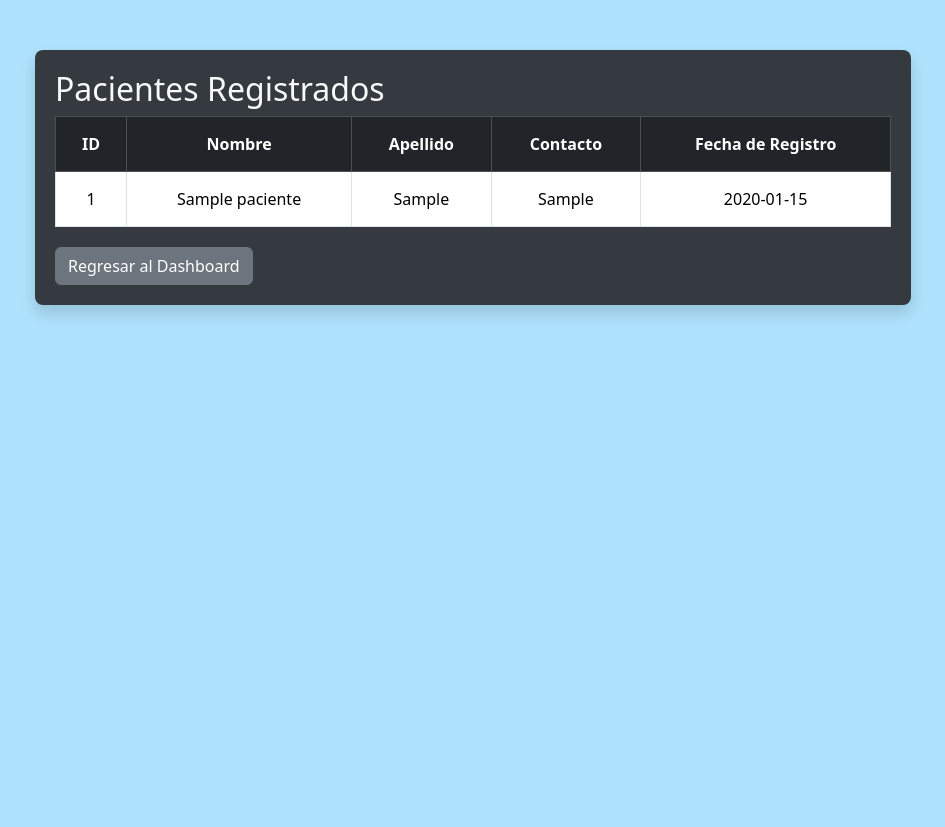
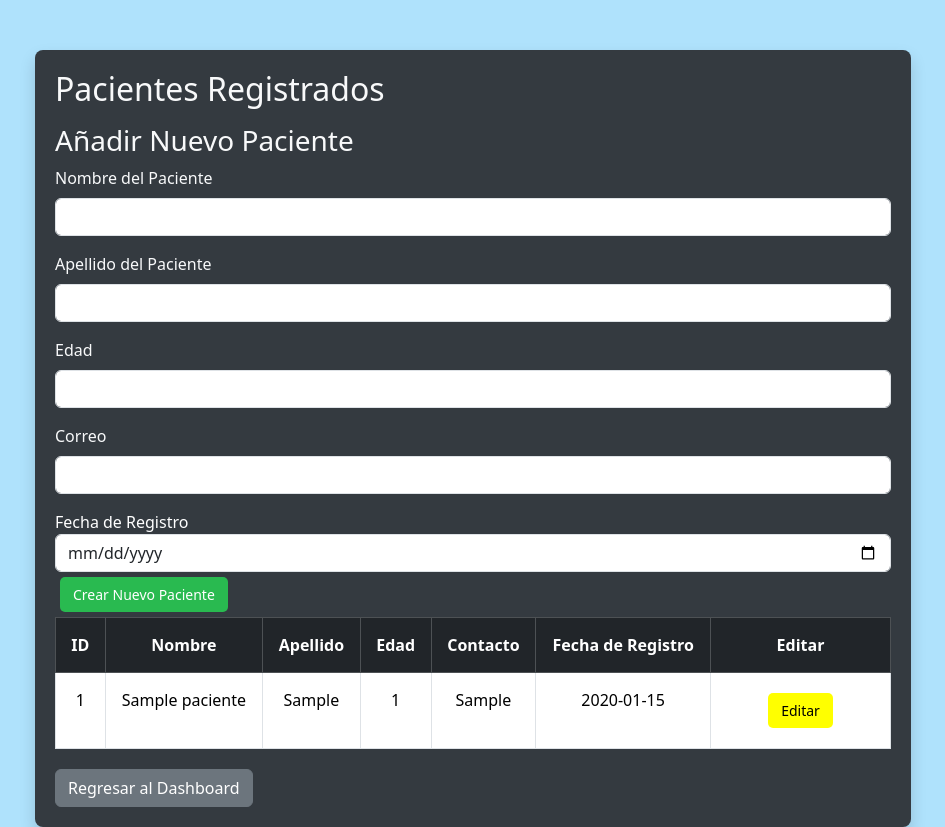
Before and after one commit to RicardoVaca109/Flask-Admin-System, a Flask app: page /manage-patients-admin in a window 1280 px wide. Shown: the whole page, without its empty margins (167-1112 px from the left). Before the commit the page ends 316 px from the top, so only its background shows below. Run offline with Flask 3, Linux system fonts and the light colour scheme; the visitor is signed in with stand-in values (Sample User, id 1); tables that the repository leaves empty hold one stand-in row (values such as "Sample post").

Commit message:
Vista para ver el CRUD Usuario Admin de pacientes

```diff
--- a/templates/manage_patients_admin.html
+++ b/templates/manage_patients_admin.html
@@ -45,12 +45,61 @@
       h1, h2 {
         color: #f8f9fa;
       }
+      .btn-extra {
+        margin: 5px;
+        border-radius: 5px;
+        font-size: 14px;
+      }
+      .btn-color-visualizar {
+        background-color: #0055fe;
+        color: white;
+      }
+      .btn-color-editar {
+        background-color: #ffff00;
+        color: black;
+      }
+      .btn-color-eliminar {
+        background-color: #e50000;
+        color: white;
+      }
+      .btn-color-add {
+        background-color: #29ba50;
+        color: white;
+      }
     </style>
 </head>
 <body>
   <div class="container">
     <div class="table-container shadow">
       <h2 class="text-light">Pacientes Registrados</h2>
+
+      <!-- Formulario para crear un paciente -->
+      <form action="{{ url_for('dashboard_controller.create_patient_admin') }}" method="post" class="mt-3">
+        <h3 class="text-light">Añadir Nuevo Paciente</h3>
+        <div class="mb-3">
+          <label for="nombre" class="form-label text-light">Nombre del Paciente</label>
+          <input type="text" class="form-control" id="nombre" name="nombre" required />
+        </div>
+        <div class="mb-3">
+          <label for="apellido" class="form-label text-light">Apellido del Paciente</label>
+          <input type="text" class="form-control" id="apellido" name="apellido" required />
+        </div>
+        <div class="mb-3">
+          <label for="edad" class="form-label text-light">Edad</label>
+          <input type="text" class="form-control" id="edad" name="edad" required />
+        </div>
+        <div class="mb-3">
+          <label for="contacto" class="form-label text-light">Correo</label>
+          <input type="text" class="form-control" id="contacto" name="contacto" required />
+        </div>
+        <div class="form-group">
+          <label for="fecha_registro">Fecha de Registro</label>
+          <input type="date" id="fecha_registro" name="fecha_registro" class="form-control" required>
+        </div>
+        <button type="submit" class="btn btn-extra btn-color-add">Crear Nuevo Paciente</button>
+      </form>
+
+      <!-- Tabla de pacientes existentes -->
       <div class="table-responsive" style="max-height: 400px; overflow-y: auto;">
         <table class="table table-bordered table-hover text-secondary">
           <thead class="table-dark">
@@ -58,8 +107,10 @@
               <th scope="col">ID</th>
               <th scope="col">Nombre</th>
               <th scope="col">Apellido</th>
+              <th scope="col">Edad</th>
               <th scope="col">Contacto</th>
               <th scope="col">Fecha de Registro</th>
+              <th scope="col" style="width: 180px;">Editar</th>
             </tr>
           </thead>
           <tbody>
@@ -68,13 +119,58 @@
               <td>{{ patient.id }}</td>
               <td>{{ patient.nombre }}</td>
               <td>{{ patient.apellido }}</td>
+              <td> {{patient.edad}} </td>
               <td>{{ patient.contacto }}</td>
               <td>{{ patient.fecha_registro }}</td>
-            </tr>
+              <td>
+                <!-- Botón para abrir el modal de edición -->
+                <button class="btn btn-color-editar btn-extra" data-bs-toggle="modal" data-bs-target="#editModal{{ patient.id }}">Editar</button>
+                <!-- Modal de edición -->
+                <div class="modal fade" id="editModal{{ patient.id }}" data-bs-backdrop="static" data-bs-keyboard="false" tabindex="-1" aria-labelledby="staticBackdropLabel" aria-hidden="true">
+                    <div class="modal-dialog">
+                        <div class="modal-content">
+                            <div class="modal-header">
+                                <h5 class="modal-title" id="staticBackdropLabel">Editar Paciente: {{ patient.nombre }}</h5>
+                                <button type="button" class="btn-close" data-bs-dismiss="modal" aria-label="Close"></button>
+                            </div>
+                            <div class="modal-body">
+                                <form action="{{ url_for('dashboard_controller.edit_patient_admin', patient_id=patient.id) }}" method="POST">
+                                    <div class="mb-3">
+                                        <label for="nombre" class="form-label">Nombre</label>
+                                        <input type="text" class="form-control" id="nombre" name="nombre" value="{{ patient.nombre }}" required />
+                                    </div>
+                                    <div class="mb-3">
+                                        <label for="apellido" class="form-label">Apellido</label>
+                                        <input type="text" class="form-control" id="apellido" name="apellido" value="{{ patient.apellido }}" required />
+                                    </div>
+                                    <div class="mb-3">
+                                        <label for="edad" class="form-label">Edad</label>
+                                        <input type="number" class="form-control" id="edad" name="edad" value="{{ patient.edad }}" required />
+                                    </div>
+                                    <div class="mb-3">
+                                        <label for="contacto" class="form-label">Correo</label>
+                                        <input type="text" class="form-control" id="contacto" name="contacto" value="{{ patient.contacto }}" required />
+                                    </div>
+                                    <div class="form-group">
+                                        <label for="fecha_registro">Fecha de Registro</label>
+                                        <input type="date" id="fecha_registro" name="fecha_registro" class="form-control" value="{{ patient.fecha_registro }}" required>
+                                    </div>
+                                    <div class="modal-footer">
+                                        <button type="submit" class="btn btn-primary">Guardar Cambios</button>
+                                    </div>
+                                </form>
+                            </div>
+                        </div>
+                    </div>
+                </div>
+              </td>
+             </tr>
             {% endfor %}
           </tbody>
         </table>
       </div>
+
+      <!-- Botón de regreso al dashboard -->
       <a href="{{ url_for('dashboard_controller.dashboard') }}" class="btn btn-secondary">
         Regresar al Dashboard
       </a>
```
